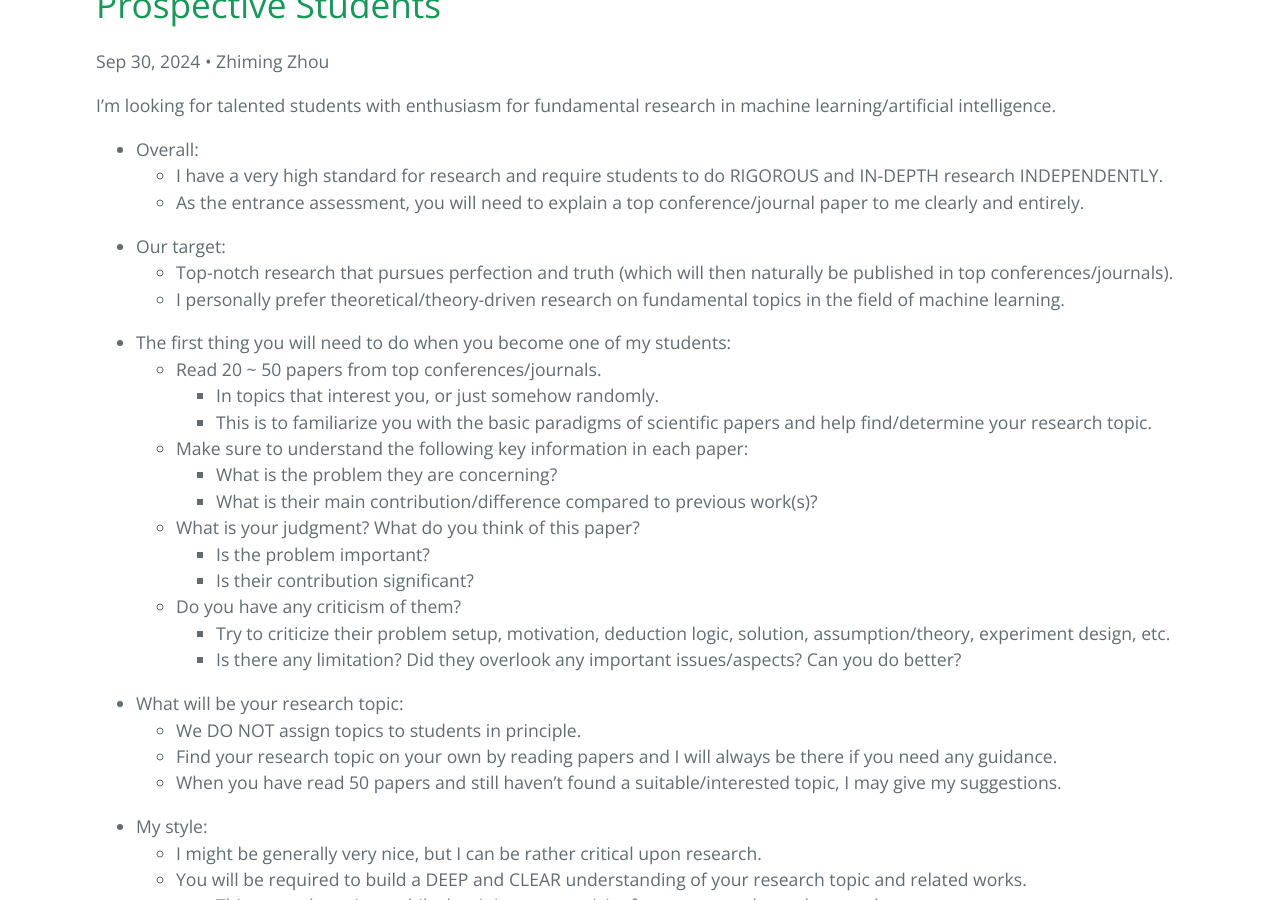
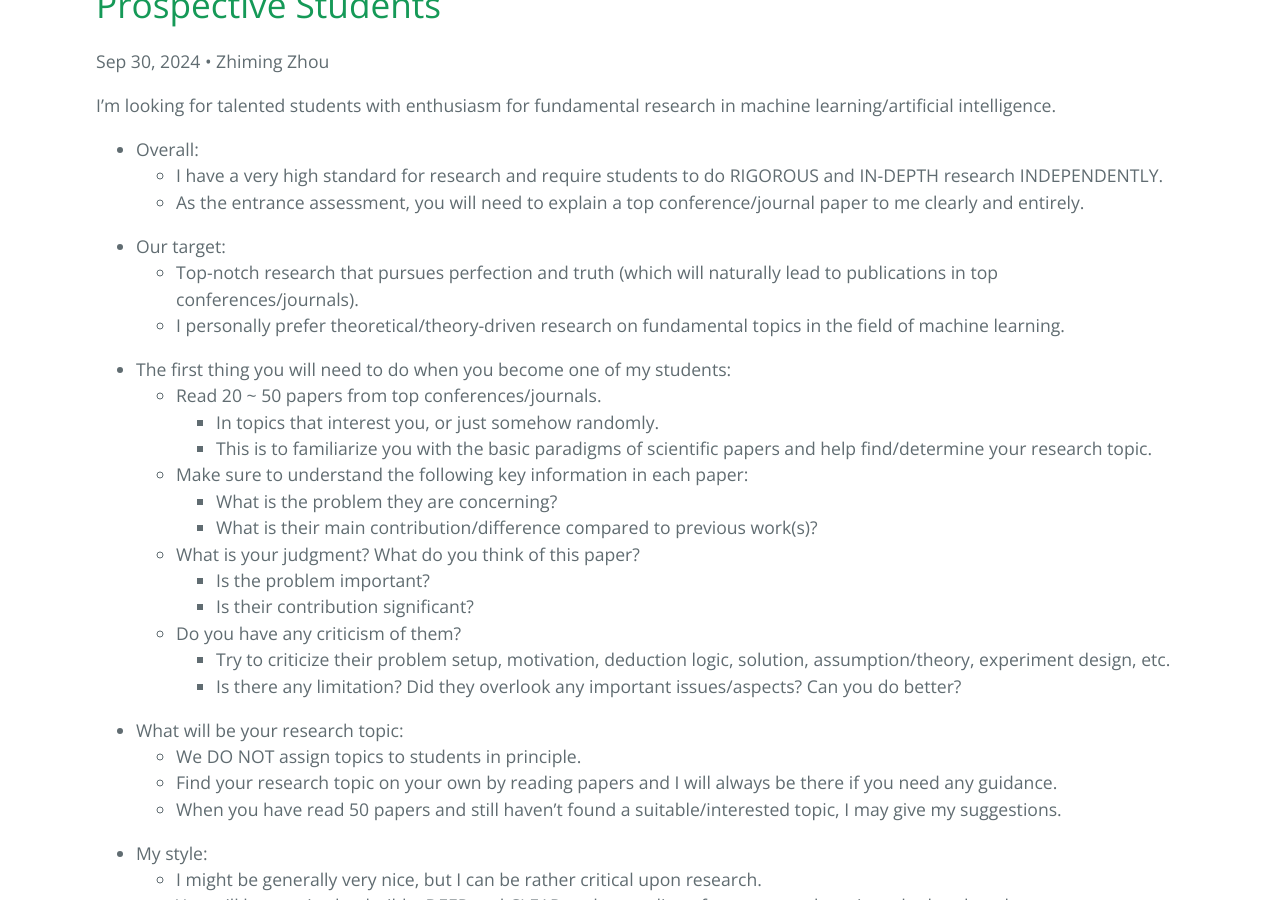
Before and after one commit to ZhimingZhou/zhimingzhou.github.io, a Jekyll site: the page built from _posts/2021-10-11-Prospective-Students.md, in a window 1280 px wide and 900 px high, scrolled down 326 px. Built offline with Jekyll 4.4.1, drawn with Linux system fonts in a browser that asks for light colours; comment, search, counter and statistics services are not loaded.

Commit message:
Update 2021-10-11-Prospective-Students.md

```diff
--- a/_posts/2021-10-11-Prospective-Students.md
+++ b/_posts/2021-10-11-Prospective-Students.md
@@ -15,7 +15,7 @@ I’m looking for talented students with enthusiasm for fundamental research in
 
 <!--  -->
 - Our target:
-	- Top-notch research that pursues perfection and truth (which will then naturally be published in top conferences/journals).
+	- Top-notch research that pursues perfection and truth (which will naturally lead to publications in top conferences/journals).
 	- I personally prefer theoretical/theory-driven research on fundamental topics in the field of machine learning.
 
 <!--  -->
```
